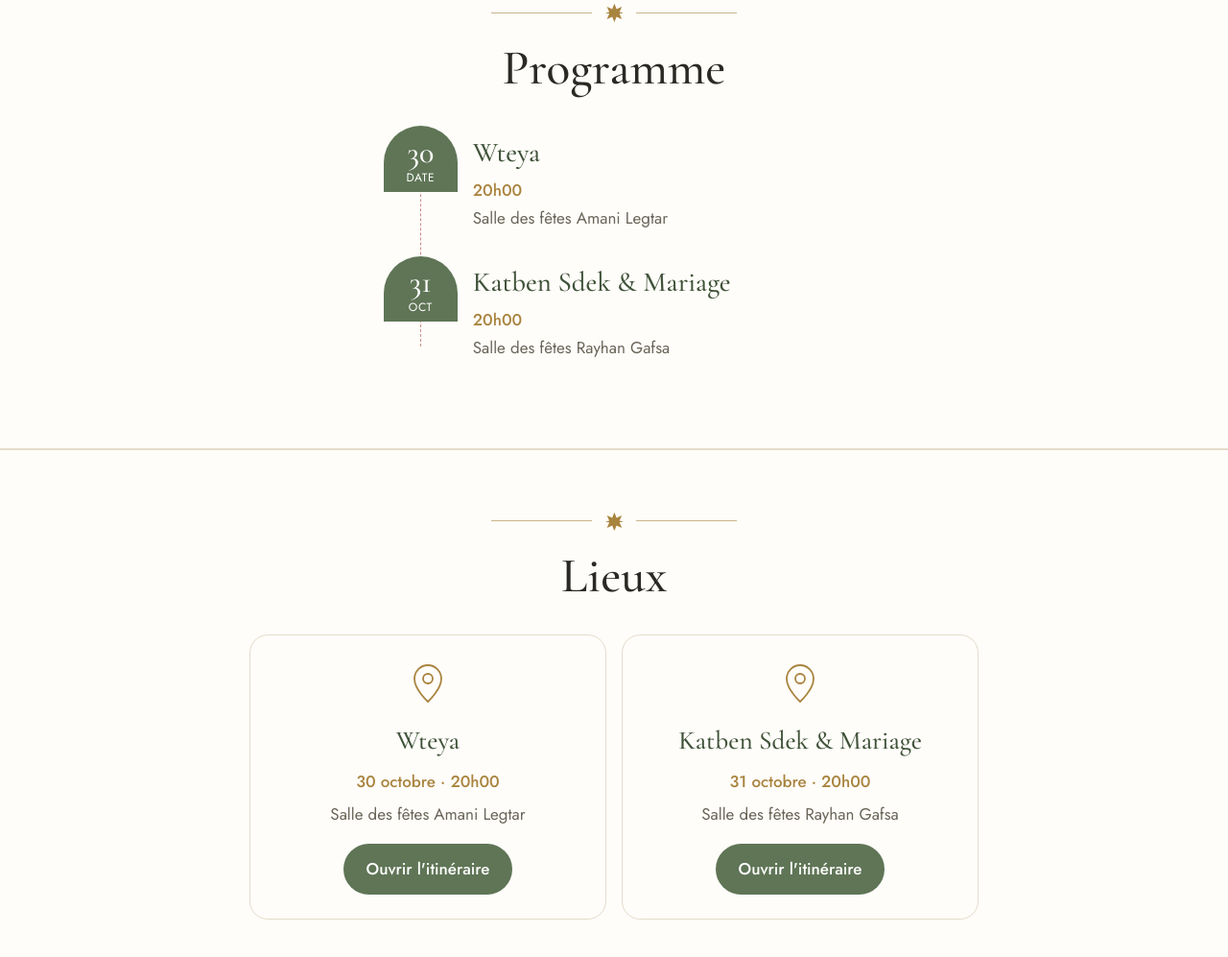
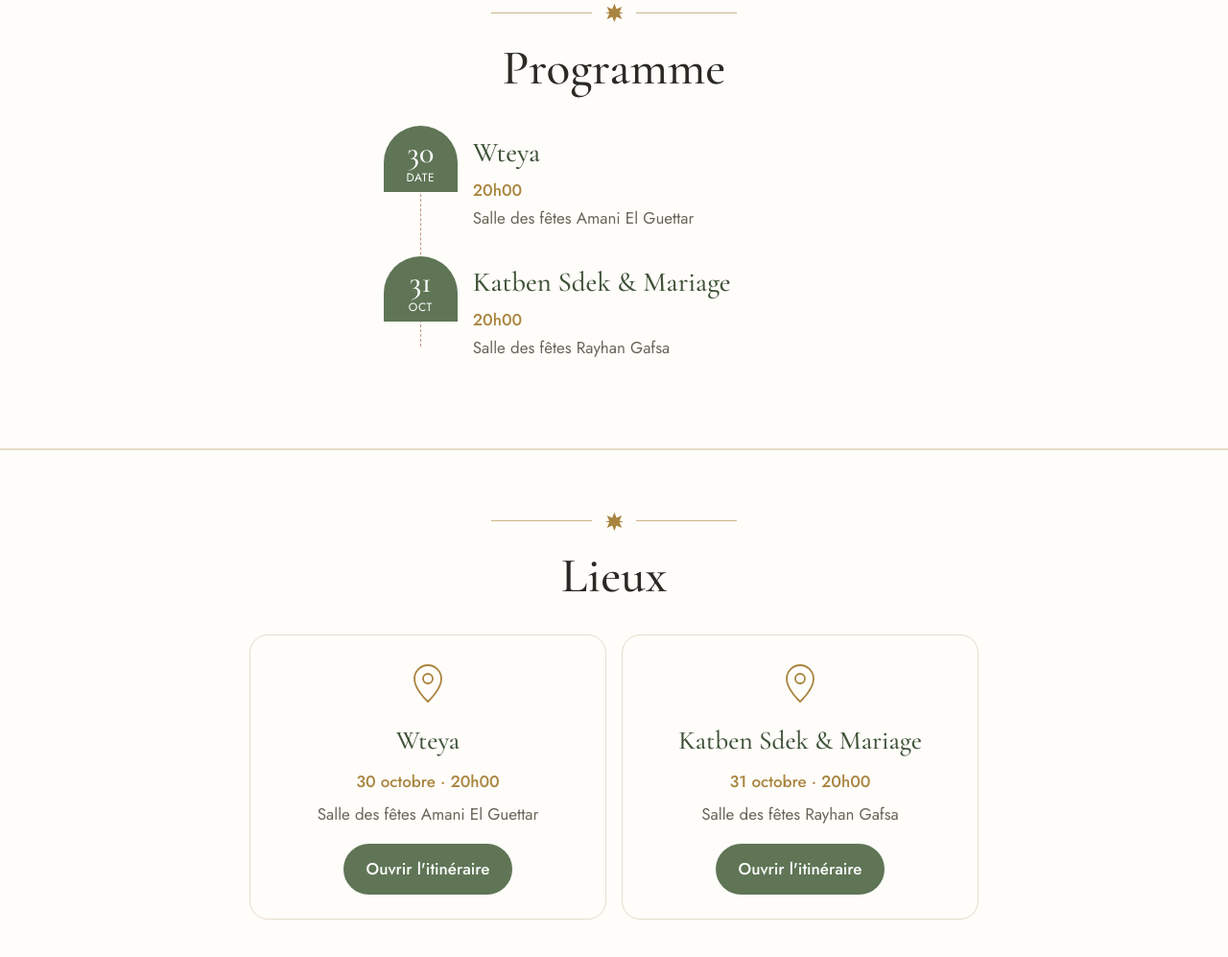
Before and after one commit to Mohamedmahfoudhi/wedding-invitation, a plain HTML site: page index.html in a window 1280 px wide. Shown: the part 1330-2327 px from the top of the page at 96% size. Drawn offline with nearby package versions, Linux system fonts and the light colour scheme.

```diff
--- a/index.html
+++ b/index.html
@@ -167,7 +167,7 @@
     <div class="orn"><svg><use href="#star"/></svg></div>
     <h2>Programme</h2>
     <ol class="tl">
-      <li><div class="day"><b>30</b><span>DATE</span></div><div class="ev"><h3>Wteya</h3><p class="hour">20h00</p><p>Salle des fêtes Amani Legtar</p></div></li>
+      <li><div class="day"><b>30</b><span>DATE</span></div><div class="ev"><h3>Wteya</h3><p class="hour">20h00</p><p>Salle des fêtes Amani El Guettar</p></div></li>
       <li><div class="day"><b>31</b><span>OCT</span></div><div class="ev"><h3>Katben Sdek &amp; Mariage</h3><p class="hour">20h00</p><p>Salle des fêtes Rayhan Gafsa</p></div></li>
     </ol>
   </div>
@@ -204,7 +204,7 @@
         <svg class="ic" viewBox="0 0 48 48" fill="none" stroke="currentColor" stroke-width="1.8" stroke-linecap="round" stroke-linejoin="round" aria-hidden="true"><path d="M24 44s14-12.5 14-24a14 14 0 10-28 0c0 11.5 14 24 14 24z"/><circle cx="24" cy="20" r="5"/></svg>
         <h3>Wteya</h3>
         <p class="when">30 octobre · 20h00</p>
-        <p>Salle des fêtes Amani Legtar</p>
+        <p>Salle des fêtes Amani El Guettar</p>
         <a class="btn" href="https://maps.app.goo.gl/eyAyk6edcAZXQxpq6" target="_blank" rel="noopener">Ouvrir l'itinéraire</a>
       </article>
       <article class="card">
```
